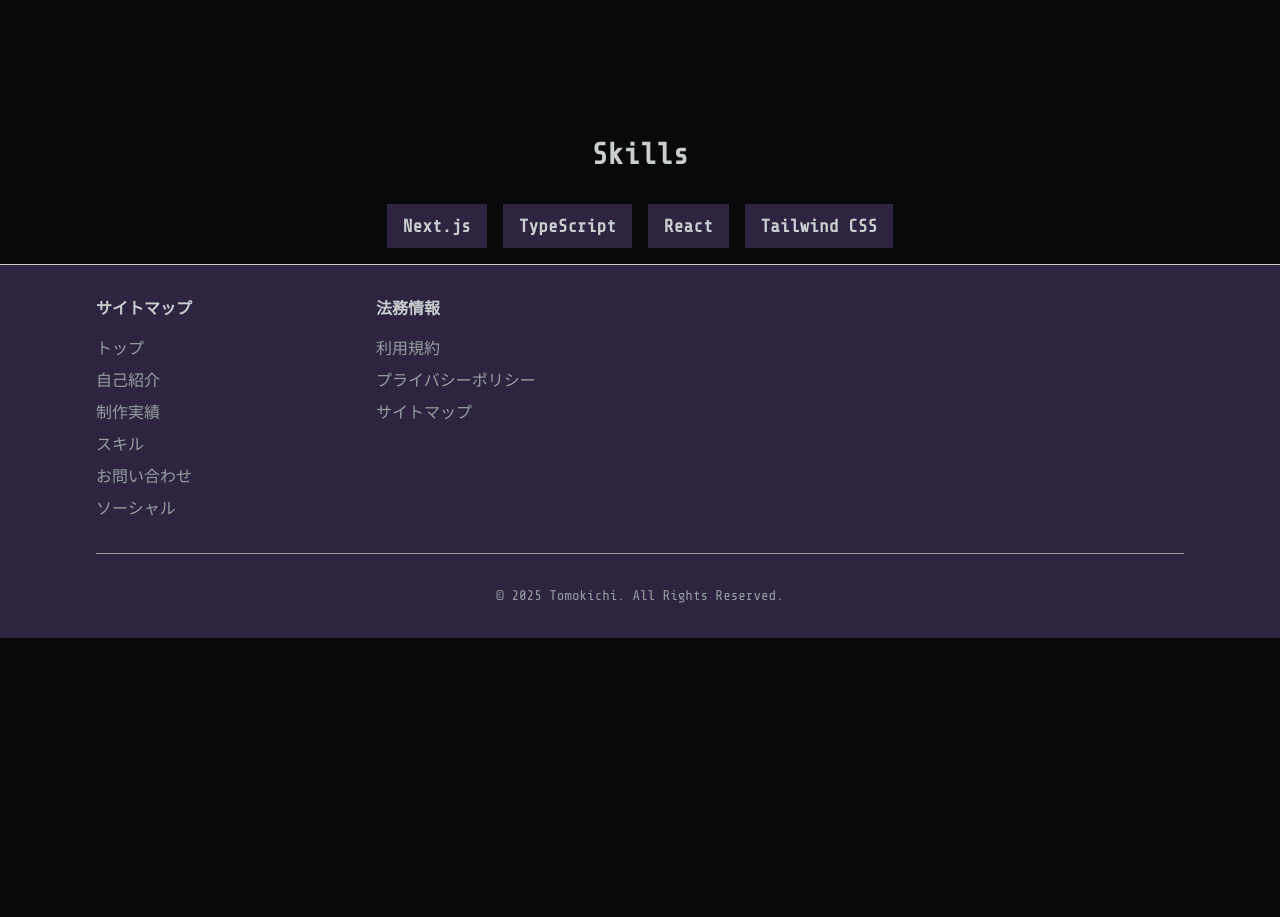
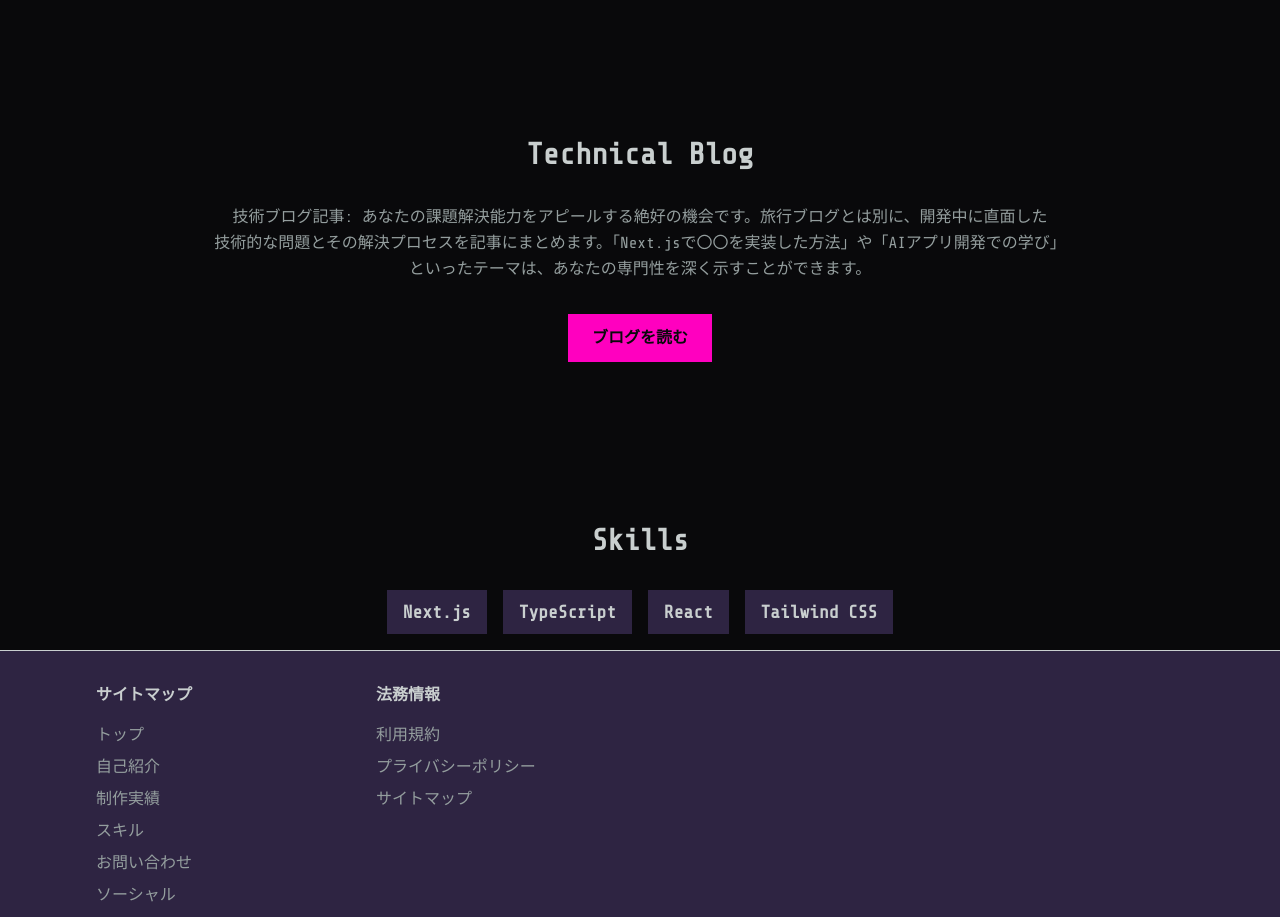
Before and after one commit to tomoki013/introduce, a Next.js app: page / in a window 1280 px wide. Shown: the part 2260-3177 px from the top of the page. Before the commit the page ends 2898 px from the top, so only its background shows below. Built offline with nearby package versions, Linux system fonts and the light colour scheme.

Commit message:
feat: add technical blog section
Adds a new section to the homepage to showcase the user's technical blog.

This new section includes a title, a descriptive paragraph, and a link to the user's blog. The component is styled to match the existing design of the website.

```diff
--- a/src/app/page.tsx
+++ b/src/app/page.tsx
@@ -12,6 +12,7 @@ import {
   MotionSpan,
 } from "@/components/Motion";
 import { News } from "@/components/news/News";
+import { Blog } from "@/components/blog/Blog";
 
 export default function Home() {
   const featuredProjects = projects.filter((project) => project.isFeatured);
@@ -151,6 +152,9 @@ export default function Home() {
         </MotionDiv>
       </MotionSection>
 
+      {/* Blog セクション */}
+      <Blog />
+
       {/* Skills セクション */}
       <MotionSection
         id="skills"
--- /dev/null
+++ b/src/components/blog/Blog.tsx
@@ -0,0 +1,86 @@
+"use client";
+import {
+  MotionSection,
+  MotionH2,
+  MotionP,
+  MotionDiv,
+} from "@/components/Motion";
+import Link from "next/link";
+
+export const Blog = () => {
+  return (
+    <MotionSection
+      id="blog"
+      className="mx-auto max-w-4xl scroll-mt-20 p-4"
+      initial="hidden"
+      whileInView="visible"
+      viewport={{ once: true, amount: 0.5 }}
+      variants={{
+        hidden: { opacity: 0 },
+        visible: {
+          opacity: 1,
+          transition: {
+            duration: 0.1,
+            when: "beforeChildren",
+            staggerChildren: 0.2,
+          },
+        },
+      }}
+    >
+      <MotionH2
+        className="mb-8 text-center text-3xl font-bold text-foreground"
+        variants={{
+          hidden: { opacity: 0, y: 50 },
+          visible: {
+            opacity: 1,
+            y: 0,
+            transition: {
+              duration: 0.5,
+            },
+          },
+        }}
+      >
+        Technical Blog
+      </MotionH2>
+      <MotionP
+        className="text-center leading-relaxed text-muted-foreground"
+        variants={{
+          hidden: { opacity: 0, y: 20 },
+          visible: {
+            opacity: 1,
+            y: 0,
+            transition: {
+              duration: 0.5,
+              delay: 0.2,
+            },
+          },
+        }}
+      >
+        技術ブログ記事: あなたの課題解決能力をアピールする絶好の機会です。旅行ブログとは別に、開発中に直面した技術的な問題とその解決プロセスを記事にまとめます。「Next.jsで〇〇を実装した方法」や「AIアプリ開発での学び」といったテーマは、あなたの専門性を深く示すことができます。
+      </MotionP>
+      <MotionDiv
+        className="mt-8 text-center"
+        variants={{
+          hidden: { opacity: 0, scale: 0.8 },
+          visible: {
+            opacity: 1,
+            scale: 1,
+            transition: {
+              duration: 0.5,
+              delay: 0.4,
+            },
+          },
+        }}
+      >
+        <Link
+          href="https://note.com/tomokichidiary"
+          target="_blank"
+          rel="noopener noreferrer"
+          className="inline-block rounded-md bg-primary px-6 py-3 font-bold text-primary-foreground transition-transform hover:scale-105"
+        >
+          ブログを読む
+        </Link>
+      </MotionDiv>
+    </MotionSection>
+  );
+};
```
